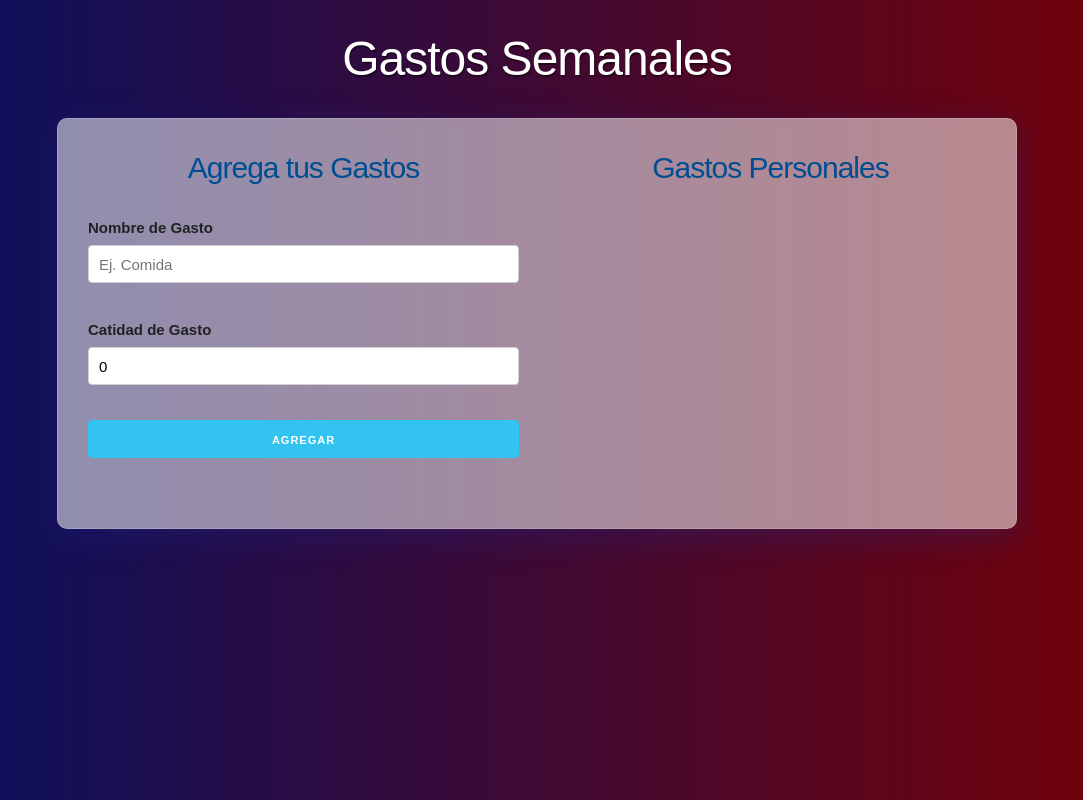
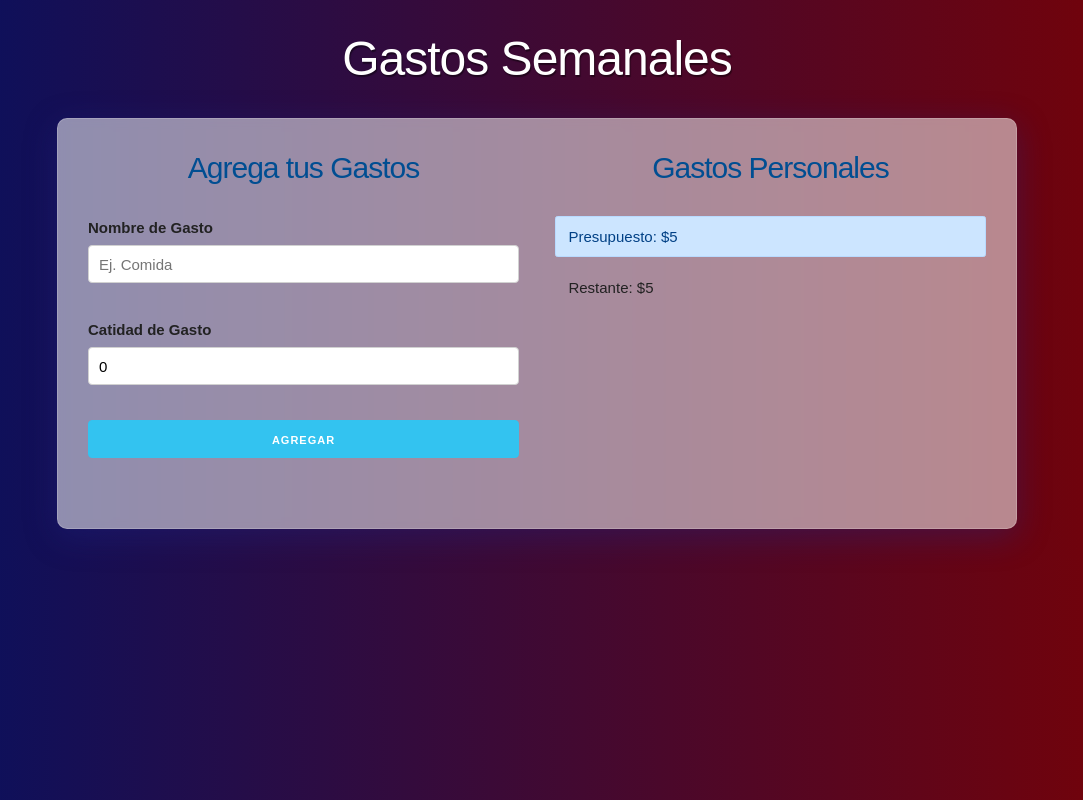
Before and after one commit to brimanz/application-of-weekly-expenses, a React (Vite) app: page / in a window 1280 px wide. Both pictures are taken after typing "5" into the empty fields and a click on the input "Ingresar". Shown: the whole page, without its empty margins (103-1186 px from the left). Built offline with nearby package versions, Linux system fonts and the light colour scheme.

Commit message:
working in control component interfaz

```diff
--- a/src/App.jsx
+++ b/src/App.jsx
@@ -1,5 +1,5 @@
 import {useState} from 'react'
-import {Header, Ask, Form, Listado} from './components'
+import {Header, Ask, Form, Listado, ControlPresupuesto} from './components'
 
 
 function App() {
@@ -44,6 +44,11 @@ function App() {
                   <Listado
                     gastos={gastos}
                   />
+
+                  <ControlPresupuesto
+                    presupuesto={presupuesto}
+                    restante={restante}
+                  />
                 </div>
               </div>
             )
--- a/src/components/ControlPresupuesto/ControlPresupuesto.jsx
+++ b/src/components/ControlPresupuesto/ControlPresupuesto.jsx
@@ -1,6 +1,16 @@
-const ControlPresupuesto = () =>{
+
+
+const ControlPresupuesto = ({presupuesto, restante}) =>{
 	return(
-		<h2>hola mundo desde ControlPresupuesto</h2>
+		<>
+			<div className="alert alert-primary">
+				Presupuesto: ${presupuesto}
+			</div>
+
+			<div className="alert">
+				Restante: ${restante}
+			</div>
+		</>
 	);
 }
 
--- a/src/components/index.js
+++ b/src/components/index.js
@@ -3,6 +3,7 @@ import Ask from './Ask/Ask';
 import Form from './Form/Form';
 import Error from './Error/Error';
 import Listado from './Listado/Listado';
+import ControlPresupuesto from './ControlPresupuesto/ControlPresupuesto';
 
 
-export {Header, Ask, Error, Form, Listado}
+export {Header, Ask, Error, Form, Listado, ControlPresupuesto}
```
